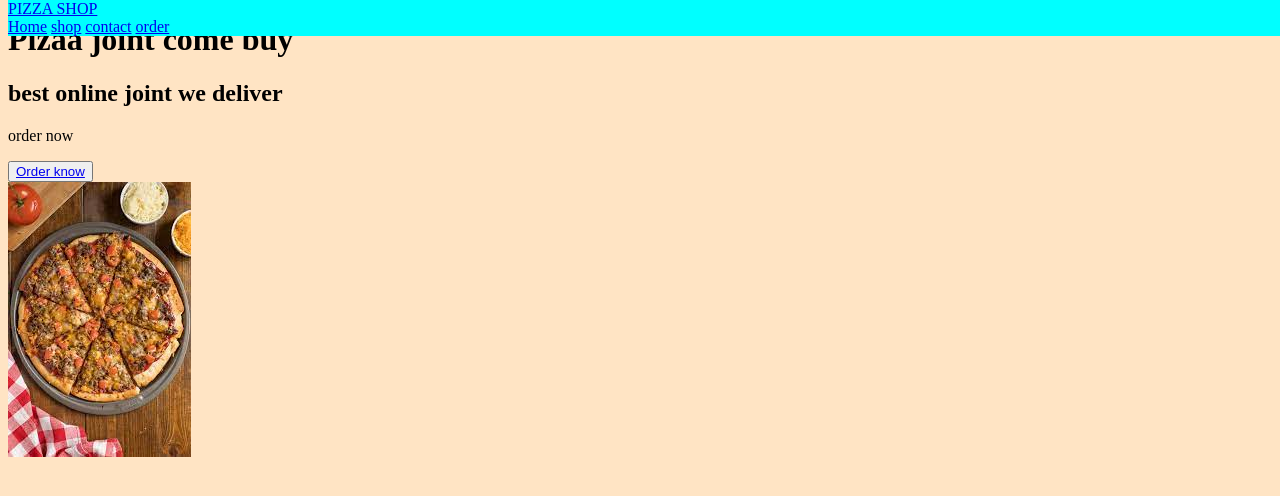
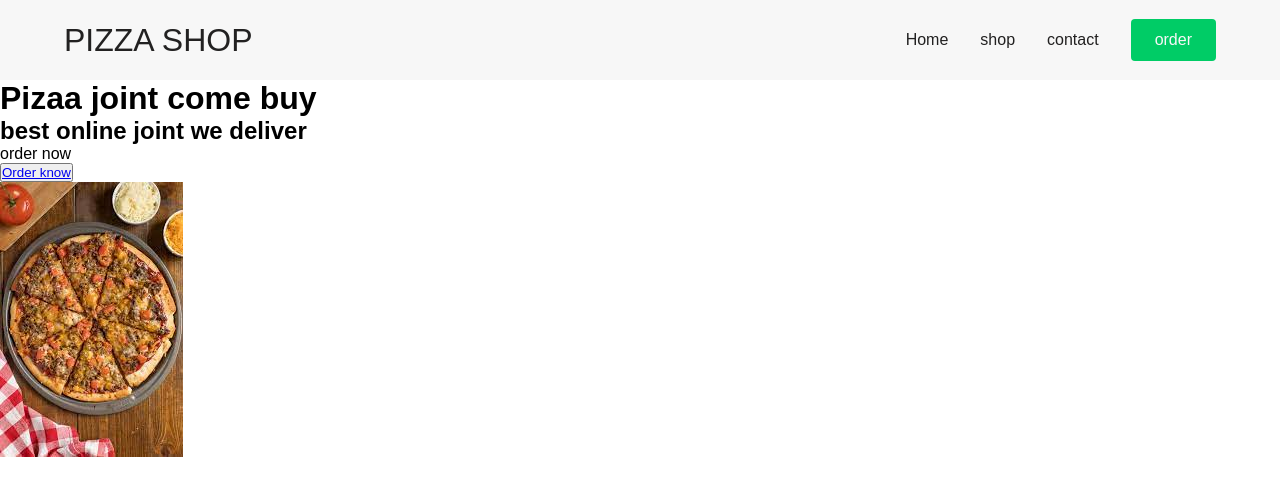
Before and after one commit to Smps-codezone/week0-hackon, a plain HTML site: page index.html in a window 1280 px wide. Drawn offline with Linux system fonts and the light colour scheme.

Commit message:
adding a main css

```diff
--- a/scss/main.css
+++ b/scss/main.css
@@ -1,50 +1,97 @@
-@import url("https://fonts.googleapis.com/css?family=Fira+Sans");
-#container {
-  width: 100%;
-  display: inline-block;
+.navbar__logo, .navbar__menu, .navbar__menu--links {
+  display: -webkit-box;
+  display: -ms-flexbox;
+  display: flex;
+  -webkit-box-align: center;
+      -ms-flex-align: center;
+          align-items: center;
 }
 
-body {
-  background-color: bisque;
+.navbar {
+  background: #f7f7f7;
+  height: 80px;
+  display: -webkit-box;
+  display: -ms-flexbox;
+  display: flex;
+  -webkit-box-pack: justify;
+      -ms-flex-pack: justify;
+          justify-content: space-between;
+  padding: 0.5rem calc((100vw - 1200px) / 2);
+  z-index: 10;
+  position: relative;
 }
 
-/** HEADER */
-/** Nav_bar*/
-nav {
-  overflow: hidden;
-  background-color: aqua;
-  position: fixed;
-  top: 0;
-  width: 120%;
-  margin: 0px;
-  padding: 0px;
+.navbar__logo {
+  color: #222121;
+  cursor: pointer;
+  text-decoration: none;
+  font-size: 2rem;
+  margin-left: 24px;
 }
 
-nav ul {
-  text-align: center;
-  list-style-type: none;
-  list-style-type: none;
-  margin: 0;
-  padding: 20px;
+.navbar__bars {
+  opacity: 0;
 }
 
-nav ul li {
-  display: inline;
-  font-family: "Fira Sans", sans-serif;
-  font-size: 17px;
+@media screen and (max-width: 768px) {
+  .navbar__bars {
+    color: #222121;
+    opacity: 1;
+    position: absolute;
+    top: 22px;
+    right: 20px;
+    font-size: 2rem;
+  }
 }
 
-nav ul li a {
-  color: black;
-  text-decoration: none;
-  padding: 14px;
+.navbar__menu {
+  list-style: none;
+  text-align: center;
+  margin-right: 24px;
 }
 
-nav ul li a:hover {
-  background-color: wheat;
+@media screen and (max-width: 768px) {
+  .navbar__menu {
+    display: none;
+  }
 }
 
-.content {
-  text-align: center;
+.navbar__menu--links {
+  color: #222121;
+  -webkit-box-pack: center;
+      -ms-flex-pack: center;
+          justify-content: center;
+  text-decoration: none;
+  padding: 0 1rem;
+}
+
+.navbar__menu--links:hover {
+  color: #00cc66;
+  -webkit-transition: all 0.3s ease;
+  transition: all 0.3s ease;
+}
+
+.navbar__menu #button {
+  padding: 12px 24px;
+  border: none;
+  outline: none;
+  border-radius: 4px;
+  background: #00cc66;
+  margin-left: 16px;
+  color: #f7f7f7;
+}
+
+.navbar__menu #button:hover {
+  background: #fb4b4e;
+  -webkit-transition: all 0.3s ease;
+  transition: all 0.3s ease;
+}
+
+* {
+  -webkit-box-sizing: border-box;
+          box-sizing: border-box;
+  margin: 0;
+  padding: 0;
+  font-family: 'Kumbh Sans', sans-serif;
 }
 /*# sourceMappingURL=main.css.map */
```
